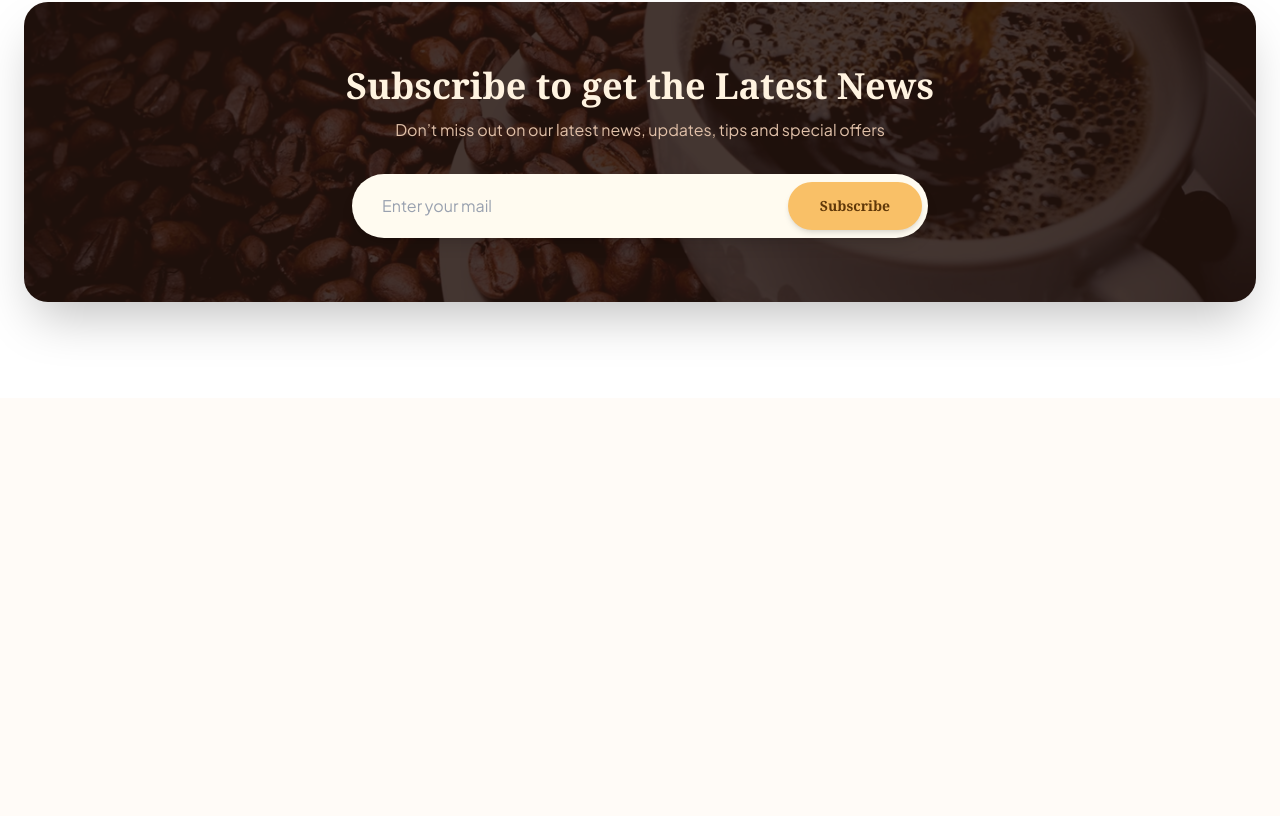
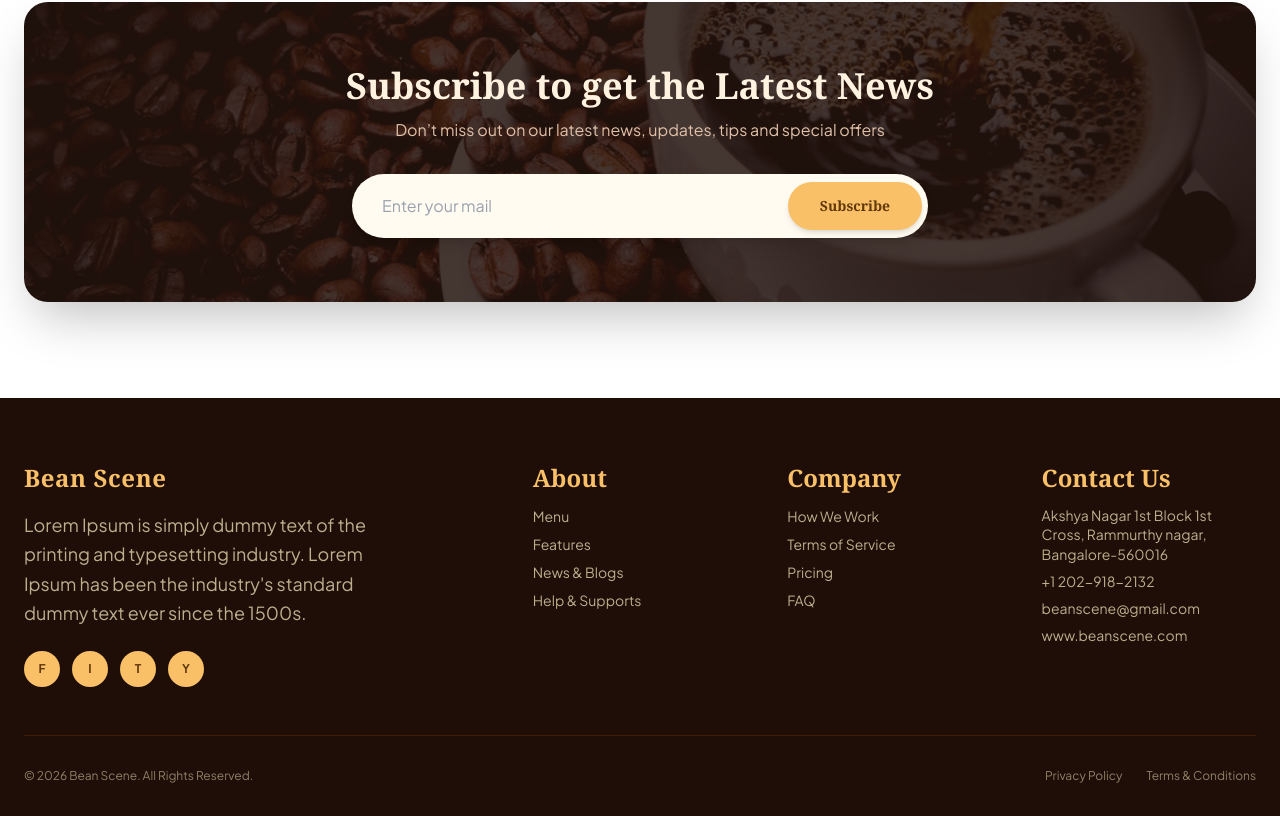
Before and after one commit to Dot010/bean-scene-coffee, a Next.js app: page / in a window 1280 px wide. Shown: the part 4635-5451 px from the top of the page. Before the commit the page ends 5033 px from the top, so only its background shows below. Built offline with nearby package versions, Linux system fonts and the light colour scheme; a web font is replaced by a local one.

Commit message:
feat: adicionar componente Footer com links de navegacao e redes sociais

```diff
--- a/app/page.tsx
+++ b/app/page.tsx
@@ -7,6 +7,7 @@ import BannerCTA from '@/components/landing/banner-cta'
 import Testimonials from '@/components/landing/testimonials'
 
 import Subscribe from '@/components/landing/subscribe'
+import Footer from '@/components/landing/footer'
 
 
 const Home = () => {
@@ -19,7 +20,8 @@ const Home = () => {
       <WhyUs />
       <BannerCTA />
       <Testimonials />
-      <Subscribe/>
+      <Subscribe />
+      <Footer />
     </main>
   )
 }
--- /dev/null
+++ b/components/landing/footer.tsx
@@ -0,0 +1,158 @@
+'use client';
+
+import { useRef } from 'react';
+import Link from 'next/link';
+import gsap from 'gsap';
+import { ScrollTrigger } from 'gsap/ScrollTrigger';
+import { useGSAP } from '@gsap/react';
+
+import { Container } from '../ui/container';
+import { Heading } from '../ui/heading';
+import { Text } from '../ui/text';
+
+gsap.registerPlugin(ScrollTrigger);
+
+const FOOTER_NAV = {
+  about: [
+    { label: 'Menu', href: '#menu' },
+    { label: 'Features', href: '#features' },
+    { label: 'News & Blogs', href: '#news' },
+    { label: 'Help & Supports', href: '#help' },
+  ],
+  company: [
+    { label: 'How We Work', href: '#how-it-works' },
+    { label: 'Terms of Service', href: '#terms' },
+    { label: 'Pricing', href: '#pricing' },
+    { label: 'FAQ', href: '#faq' },
+  ],
+  contact: [
+    { label: 'Akshya Nagar 1st Block 1st Cross, Rammurthy nagar, Bangalore-560016' },
+    { label: '+1 202-918-2132' },
+    { label: 'beanscene@gmail.com' },
+    { label: 'www.beanscene.com' },
+  ],
+};
+
+export default function Footer() {
+  const containerRef = useRef<HTMLElement>(null);
+
+  useGSAP(
+    () => {
+      gsap.fromTo(
+        '.footer-content',
+        { y: 30, opacity: 0 },
+        {
+          y: 0,
+          opacity: 1,
+          duration: 0.8,
+          ease: 'power3.out',
+          scrollTrigger: {
+            trigger: containerRef.current,
+            start: 'top 90%',
+            once: true,
+          },
+          onComplete: () => {
+            gsap.set('.footer-content', { clearProps: 'all' });
+          },
+        }
+      );
+    },
+    { scope: containerRef, dependencies: [] }
+  );
+
+  return (
+    <footer
+      ref={containerRef}
+      className="relative w-full overflow-hidden bg-[#1E0E07] pt-16 pb-8 text-[#FFFBF0]"
+    >
+      <Container className="relative z-10">
+        {/* Conteúdo Principal do Rodapé */}
+        <div className="footer-content grid grid-cols-1 gap-10 border-b border-amber-900/40 pb-12 md:grid-cols-2 lg:grid-cols-5">
+          {/* Coluna 1: Marca & Descrição */}
+          <div className="flex flex-col space-y-4 lg:col-span-2">
+            <Link href="/" className="font-serif text-2xl font-bold tracking-wide text-[#F9C067]">
+              Bean Scene
+            </Link>
+            <Text className="max-w-sm text-sm leading-relaxed text-amber-100/70">
+              Lorem Ipsum is simply dummy text of the printing and typesetting industry. Lorem Ipsum has been the industry&apos;s standard dummy text ever since the 1500s.
+            </Text>
+            {/* Ícones de Redes Sociais */}
+            <div className="flex items-center gap-3 pt-2">
+              {['facebook', 'instagram', 'twitter', 'youtube'].map((social) => (
+                <a
+                  key={social}
+                  href={`https://${social}.com`}
+                  target="_blank"
+                  rel="noopener noreferrer"
+                  className="flex h-9 w-9 items-center justify-center rounded-full bg-[#F9C067] text-coffee-brown transition-all hover:scale-110 hover:bg-amber-400 active:scale-95"
+                  aria-label={social}
+                >
+                  <span className="text-xs font-bold uppercase">{social[0]}</span>
+                </a>
+              ))}
+            </div>
+          </div>
+
+          {/* Coluna 2: About */}
+          <div className="flex flex-col space-y-3">
+            <Heading as="h3" className="text-lg font-bold text-[#F9C067]">
+              About
+            </Heading>
+            <ul className="flex flex-col space-y-2 text-sm text-amber-100/70">
+              {FOOTER_NAV.about.map((item) => (
+                <li key={item.label}>
+                  <Link href={item.href} className="transition-colors hover:text-[#F9C067]">
+                    {item.label}
+                  </Link>
+                </li>
+              ))}
+            </ul>
+          </div>
+
+          {/* Coluna 3: Company */}
+          <div className="flex flex-col space-y-3">
+            <Heading as="h3" className="text-lg font-bold text-[#F9C067]">
+              Company
+            </Heading>
+            <ul className="flex flex-col space-y-2 text-sm text-amber-100/70">
+              {FOOTER_NAV.company.map((item) => (
+                <li key={item.label}>
+                  <Link href={item.href} className="transition-colors hover:text-[#F9C067]">
+                    {item.label}
+                  </Link>
+                </li>
+              ))}
+            </ul>
+          </div>
+
+          {/* Coluna 4: Contact Us */}
+          <div className="flex flex-col space-y-3">
+            <Heading as="h3" className="text-lg font-bold text-[#F9C067]">
+              Contact Us
+            </Heading>
+            <ul className="flex flex-col space-y-2 text-sm text-amber-100/70">
+              {FOOTER_NAV.contact.map((item) => (
+                <li key={item.label} className="leading-snug">
+                  {item.label}
+                </li>
+              ))}
+            </ul>
+          </div>
+        </div>
+
+        {/* Linha Inferior: Copyright e Links Legais */}
+        <div className="mt-8 flex flex-col items-center justify-between gap-4 text-xs text-amber-100/50 sm:flex-row">
+          <p>© {new Date().getFullYear()} Bean Scene. All Rights Reserved.</p>
+          <div className="flex gap-6">
+            <Link href="#privacy" className="transition-colors hover:text-amber-100/80">
+              Privacy Policy
+            </Link>
+            <Link href="#terms" className="transition-colors hover:text-amber-100/80">
+              Terms & Conditions
+            </Link>
+          </div>
+        </div>
+      </Container>
+    </footer>
+  );
+}
```
